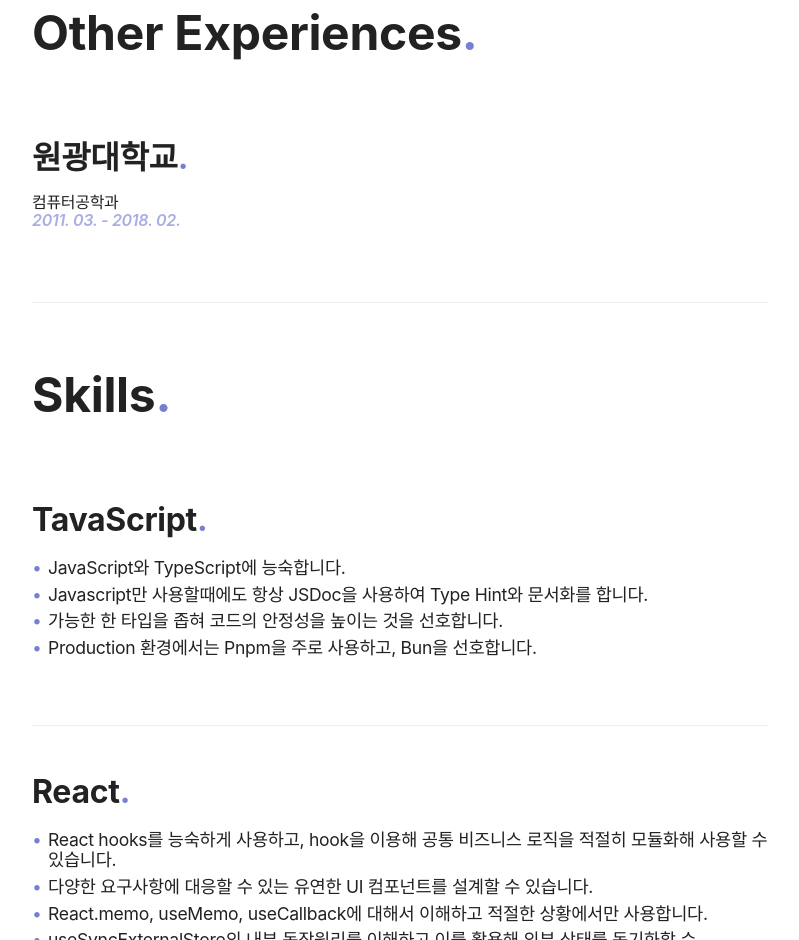
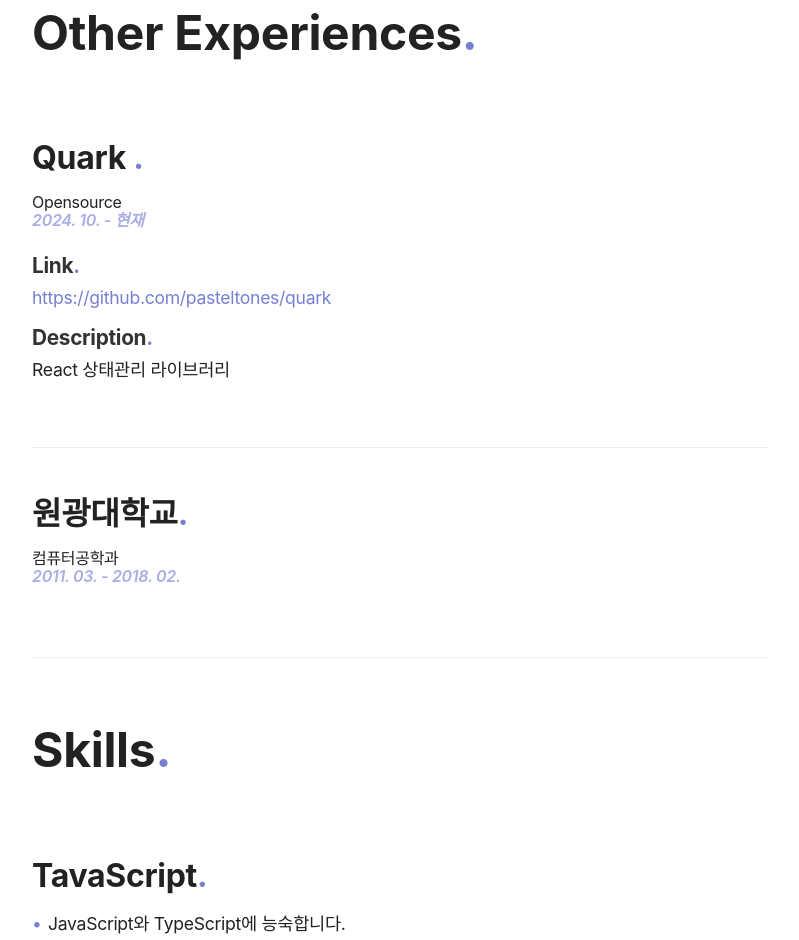
Before and after one commit to DoK6n/resume, a website built with Vite: page index.html in a window 1280 px wide. Shown: the part 4625-5565 px from the top of the page, without its empty margins (240-1039 px from the left). Built offline with nearby package versions, Linux system fonts and the light colour scheme; a web font is replaced by a local one.

Commit message:
docs: opensource 이력 추가

```diff
--- a/index.html
+++ b/index.html
@@ -271,6 +271,17 @@
           </p>
         </div> -->
         <div class="other">
+          <h3>Quark <span class="period-mark">.</span></h3>
+          <span class="role">Opensource</span>
+          <span class="time"><time datetime="2024-10">2024. 10.</time> - 현재</span>
+          <h5>Link<span class="period-mark">.</span></h5>
+          <p>
+            <a href="https://github.com/pasteltones/quark" target="_blank" class="link">https://github.com/pasteltones/quark</a>
+          </p>
+          <h5>Description<span class="period-mark">.</span></h5>
+          <p>React 상태관리 라이브러리</p>
+        </div>
+        <div class="other">
           <h3>원광대학교<span class="period-mark">.</span></h3>
           <span class="role">컴퓨터공학과</span>
           <span class="time"
```
